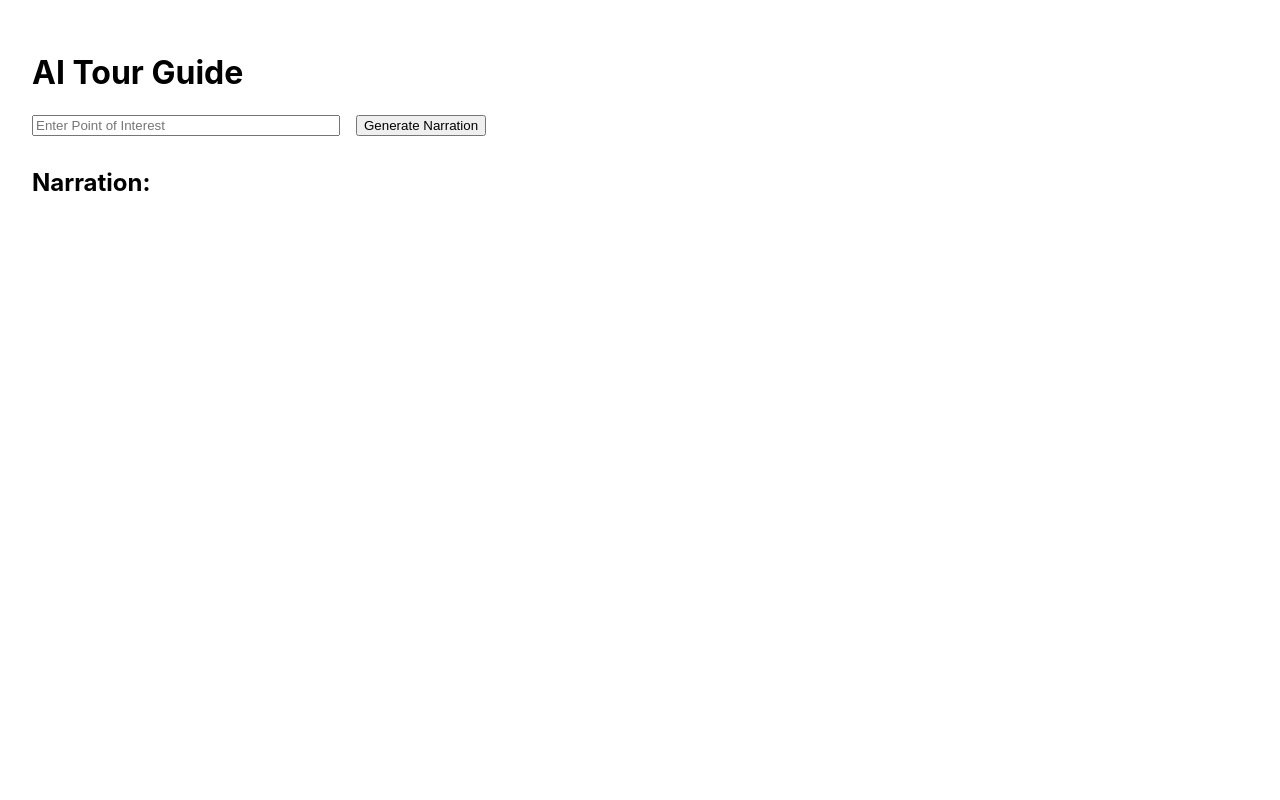
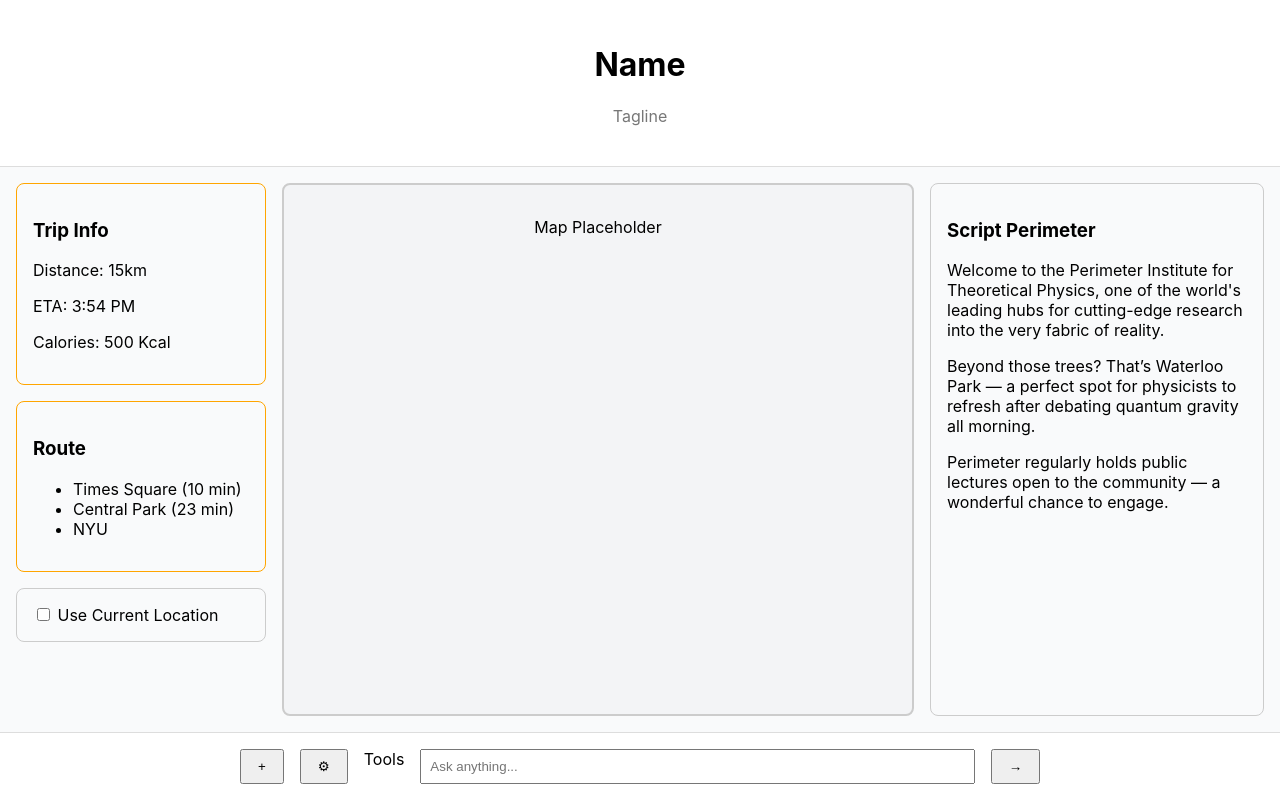
Before and after one commit to ericnem/PassePartout, a React (Create React App) app in the folder frontend/: page / in a window 1280 px wide. Shown: the top 800 px of the page. Built offline with nearby package versions, Linux system fonts and the light colour scheme.

Commit message:
Add React

```diff
--- a/frontend/src/App.js
+++ b/frontend/src/App.js
@@ -1,42 +1,13 @@
-import React, { useState } from 'react';
-import { generateNarration } from './api';
+import React from "react";
+import Component from "./Main"; // adjust the path if needed
 
 function App() {
-  const [poi, setPoi] = useState('');
-  const [narration, setNarration] = useState('');
-  const [loading, setLoading] = useState(false);
+  return (
+    <div>
+      <Component />
+      <Component />
+    </div>
 
-  const handleSubmit = async () => {
-    setLoading(true);
-    try {
-      const result = await generateNarration(poi);
-      setNarration(result);
-    } catch (error) {
-      console.error(error);
-      setNarration("Error generating narration.");
-    }
-    setLoading(false);
-  };
-
-  return (
-    <div style={{ padding: '2rem' }}>
-      <h1>AI Tour Guide</h1>
-      <input
-        type="text"
-        placeholder="Enter Point of Interest"
-        value={poi}
-        onChange={(e) => setPoi(e.target.value)}
-        style={{ width: '300px', marginRight: '1rem' }}
-      />
-      <button onClick={handleSubmit} disabled={loading}>
-        {loading ? 'Generating...' : 'Generate Narration'}
-      </button>
-
-      <div style={{ marginTop: '2rem' }}>
-        <h2>Narration:</h2>
-        <p>{narration}</p>
-      </div>
-    </div>
   );
 }
 
--- /dev/null
+++ b/frontend/src/Main.js
@@ -0,0 +1,72 @@
+import React, { useState } from "react";
+
+export default function Component() {
+  const [useCurrentLocation, setUseCurrentLocation] = useState(false);
+
+  return (
+    <div style={{ height: "100vh", display: "flex", flexDirection: "column", background: "#f9fafb" }}>
+      {/* Header */}
+      <header style={{ background: "white", borderBottom: "1px solid #ddd", padding: "1.5rem", textAlign: "center" }}>
+        <h1 style={{ fontSize: "2rem", fontWeight: "bold" }}>Name</h1>
+        <p style={{ color: "#777" }}>Tagline</p>
+      </header>
+
+      {/* Main Content */}
+      <div style={{ flex: 1, display: "flex", gap: "1rem", padding: "1rem" }}>
+        {/* Left Sidebar */}
+        <div style={{ width: "250px", display: "flex", flexDirection: "column", gap: "1rem" }}>
+          <div style={{ border: "1px solid orange", borderRadius: "8px", padding: "1rem" }}>
+            <h3>Trip Info</h3>
+            <p>Distance: 15km</p>
+            <p>ETA: 3:54 PM</p>
+            <p>Calories: 500 Kcal</p>
+          </div>
+
+          <div style={{ border: "1px solid orange", borderRadius: "8px", padding: "1rem" }}>
+            <h3>Route</h3>
+            <ul>
+              <li>Times Square (10 min)</li>
+              <li>Central Park (23 min)</li>
+              <li>NYU</li>
+            </ul>
+          </div>
+
+          <div style={{ border: "1px solid #ccc", borderRadius: "8px", padding: "1rem" }}>
+            <label>
+              <input
+                type="checkbox"
+                checked={useCurrentLocation}
+                onChange={(e) => setUseCurrentLocation(e.target.checked)}
+              />{" "}
+              Use Current Location
+            </label>
+          </div>
+        </div>
+
+        {/* Map Area */}
+        <div style={{ flex: 1, border: "2px solid #ccc", borderRadius: "8px", background: "#f3f4f6", position: "relative" }}>
+          <div style={{ padding: "2rem", textAlign: "center" }}>Map Placeholder</div>
+        </div>
+
+        {/* Right Sidebar */}
+        <div style={{ width: "300px", border: "1px solid #ccc", borderRadius: "8px", padding: "1rem" }}>
+          <h3>Script Perimeter</h3>
+          <p>Welcome to the Perimeter Institute for Theoretical Physics, one of the world's leading hubs for cutting-edge research into the very fabric of reality.</p>
+          <p>Beyond those trees? That’s Waterloo Park — a perfect spot for physicists to refresh after debating quantum gravity all morning.</p>
+          <p>Perimeter regularly holds public lectures open to the community — a wonderful chance to engage.</p>
+        </div>
+      </div>
+
+      {/* Bottom Input Area */}
+      <div style={{ background: "white", borderTop: "1px solid #ddd", padding: "1rem" }}>
+        <div style={{ maxWidth: "800px", margin: "0 auto", display: "flex", gap: "1rem" }}>
+          <button style={{ padding: "0.5rem 1rem" }}>+</button>
+          <button style={{ padding: "0.5rem 1rem" }}>⚙</button>
+          <span>Tools</span>
+          <input type="text" placeholder="Ask anything..." style={{ flex: 1, padding: "0.5rem" }} />
+          <button style={{ padding: "0.5rem 1rem" }}>→</button>
+        </div>
+      </div>
+    </div>
+  );
+}
```
Also changed, not shown: 1 other file (tests, documents, lock files or other folders).
